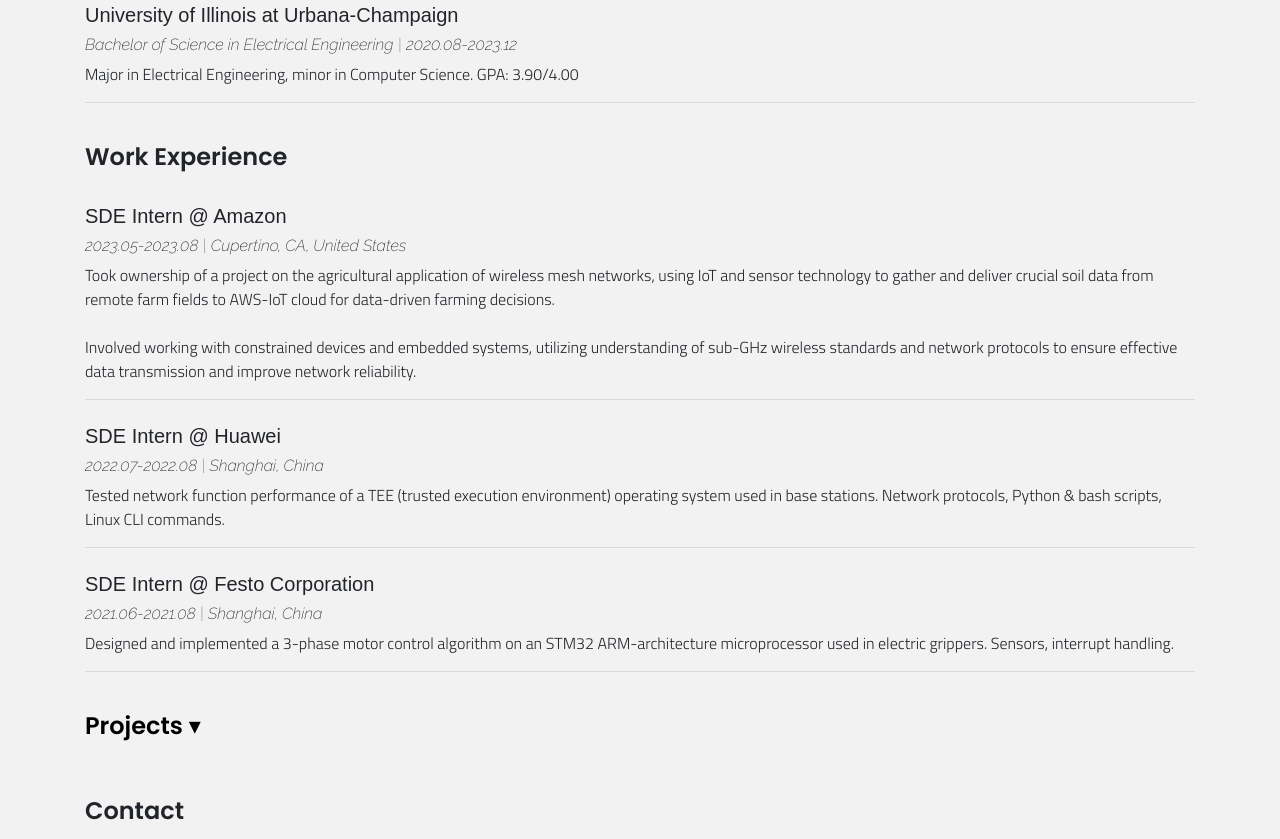
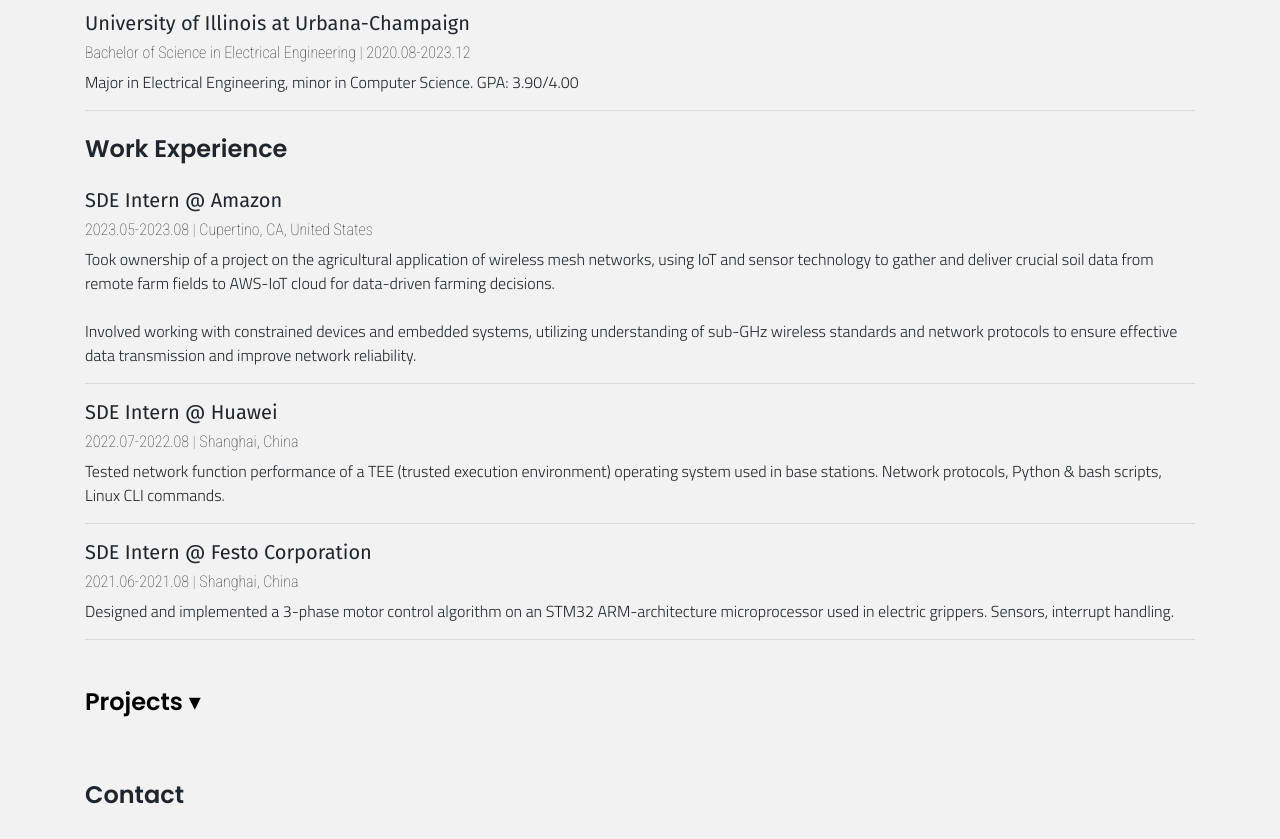
Before and after one commit to yumiweidemao/my-website, a plain HTML site: page index.html in a window 1280 px wide. Shown: the part 526-1365 px from the top of the page. Drawn offline with nearby package versions, Linux system fonts and the light colour scheme.

Commit message:
v2 complete

```diff
--- a/index.html
+++ b/index.html
@@ -10,7 +10,7 @@
     <meta name="viewport" content="width=device-width, initial-scale=1">
     <link rel="preconnect" href="https://fonts.googleapis.com">
     <link rel="preconnect" href="https://fonts.gstatic.com" crossorigin>
-    <link href="https://fonts.googleapis.com/css2?family=Montserrat&Fira+Sans&family=Poppins:wght@600&family=Raleway:ital,wght@1,200&family=Titillium+Web:wght@300&display=swap" rel="stylesheet">
+    <link href="https://fonts.googleapis.com/css2?family=Fira+Sans&family=Montserrat&family=Poppins:wght@600&family=Roboto+Condensed:wght@100&family=Titillium+Web:wght@300&display=swap" rel="stylesheet">
     <link rel="stylesheet" href="https://maxcdn.bootstrapcdn.com/bootstrap/4.0.0/css/bootstrap.min.css">
     <link rel="stylesheet" href="style.css">
     <style>
@@ -65,6 +65,7 @@
     </div>
     <div class="container fade-in-slow">
         <h4 class="title">About me</h4>
+        <div class="mt-3"></div>
         <p class="mb-0 description">
             Hi! I'm currently a senior student at UIUC. I'm originally from Shanghai, China. I'm majoring in Electrical Engineering so I know about electromagnetics, circuits and analog/digital signal processing. I also have a minor in Computer Science and have taken a lot of software engineering courses since I'm interested in programming. I can code proficiently in Python, C and C++. I like Python and C best because I can write useful code efficiently in Python, and I have all the freedom I need to write fast and memory-efficient code in C.
         </p>
@@ -73,10 +74,10 @@
             I'm a quick and enthusiastic learner. I'm always curious about how things work and I'm open to new ideas. I think a lot.
         </p>
         <br>
-        <h4 class="title">Education</h4>
+        <h4 class="title mt-2">Education</h4>
         <div class="row">
             <div class="col-md-12">
-                <div class="mt-4">
+                <div class="mt-3">
                     <h5 class="subtitle">University of Illinois at Urbana-Champaign</h5>
                     <h6 class="subsubtitle">Bachelor of Science in Electrical Engineering <span class="text-muted">|</span> 2020.08-2023.12</h6>
                     <p class="mb-0 description">Major in Electrical Engineering, minor in Computer Science. GPA: 3.90/4.00</p>
@@ -84,11 +85,10 @@
                 <hr>
             </div>
         </div>
-        <br>
-        <h4 class="title">Work Experience</h4>
+        <h4 class="title mt-2">Work Experience</h4>
         <div class="row">
             <div class="col-md-12">
-                <div class="mt-4">
+                <div class="mt-3">
                     <h5 class="subtitle">SDE Intern @ Amazon</h5>
                     <h6 class="subsubtitle">2023.05-2023.08 <span class="text-muted">|</span> Cupertino, CA, United States</h6>
                     <p class="mb-0 description">Took ownership of a project on the agricultural application of wireless mesh networks, using IoT and sensor technology to gather and deliver crucial soil data from remote farm fields to AWS-IoT cloud for data-driven farming decisions.</p>
@@ -97,13 +97,13 @@
                     </p>
                 </div>
                 <hr>
-                <div class="mt-4">
+                <div class="mt-3">
                     <h5 class="subtitle">SDE Intern @ Huawei</h5>
                     <h6 class="subsubtitle">2022.07-2022.08 <span class="text-muted">|</span> Shanghai, China</h6>
                     <p class="mb-0 description">Tested network function performance of a TEE (trusted execution environment) operating system used in base stations. Network protocols, Python & bash scripts, Linux CLI commands.</p>
                 </div>
                 <hr>
-                <div class="mt-4">
+                <div class="mt-3">
                     <h5 class="subtitle">SDE Intern @ Festo Corporation</h5>
                     <h6 class="subsubtitle">2021.06-2021.08 <span class="text-muted">|</span> Shanghai, China</h6>
                     <p class="mb-0 description">Designed and implemented a 3-phase motor control algorithm on an STM32 ARM-architecture microprocessor used in electric grippers. Sensors, interrupt handling.</p>
@@ -112,7 +112,7 @@
             </div>
         </div>
         <br>
-        <h4 id="projectsHeader" data-toggle="collapse" data-target="#projectsContent" class="title">
+        <h4 id="projectsHeader" data-toggle="collapse" data-target="#projectsContent" class="title mt-2">
             Projects <span id="arrow">&#9662;</span>
         </h4>
         <div id="projectsContent" class="collapse">
@@ -141,7 +141,7 @@
         </div>
         <br>
         <br>
-        <h4 class="title">Contact</h4>
+        <h4 class="title mt-2">Contact</h4>
         <div class="row">
             <div class="col-md-12">
                 <div class="mt-4">
--- a/style.css
+++ b/style.css
@@ -7,8 +7,7 @@
 }
 
 .subsubtitle{
-    font-family: 'Raleway', sans-serif;
-    font-style: italic;
+    font-family: 'Roboto Condensed', sans-serif;
 }
 
 .description{
```
